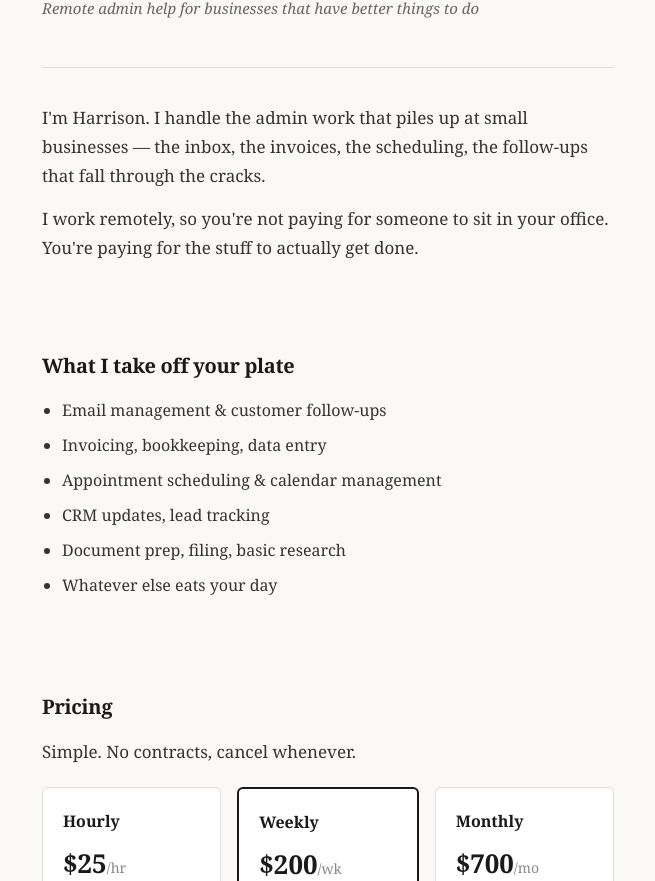
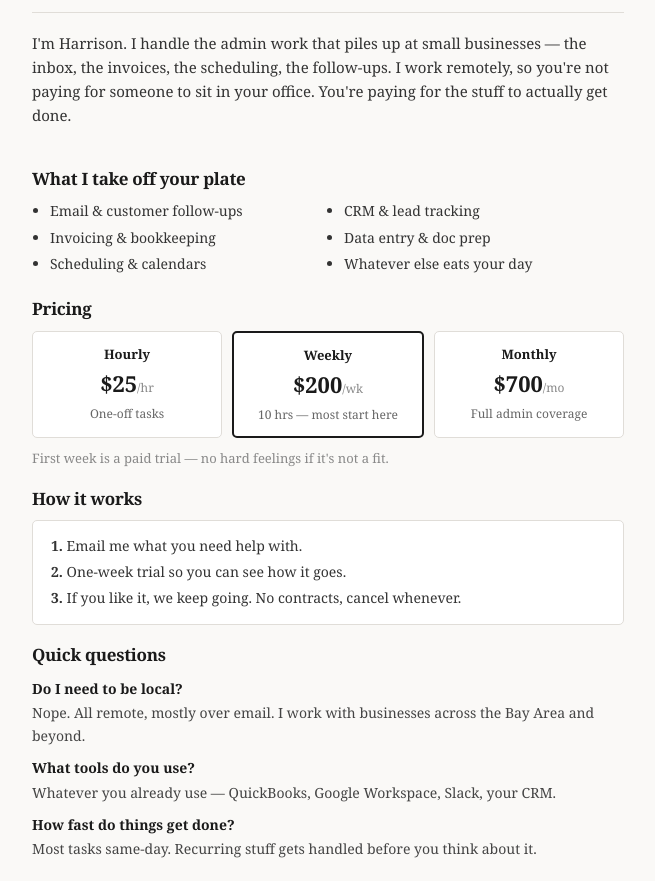
Before and after one commit to Hrampell/swiftadmin, a plain HTML site: page index.html in a window 1280 px wide. Shown: the part 104-985 px from the top of the page, without its empty margins (312-967 px from the left). Drawn offline with Linux system fonts and the light colour scheme.

Commit message:
Compact layout

```diff
--- a/index.html
+++ b/index.html
@@ -11,135 +11,106 @@
     font-family: Georgia, 'Times New Roman', serif;
     color: #1a1a1a;
     background: #faf9f7;
-    line-height: 1.7;
+    line-height: 1.6;
+    font-size: 15px;
   }
 
-  .wrap { max-width: 620px; margin: 0 auto; padding: 0 24px; }
+  .wrap { max-width: 640px; margin: 0 auto; padding: 0 24px; }
 
   header {
-    padding: 48px 0 32px;
+    padding: 32px 0 18px;
     border-bottom: 1px solid #e0ddd8;
   }
 
-  header h1 {
-    font-size: 28px;
-    font-weight: 700;
-    letter-spacing: -0.5px;
-    margin-bottom: 4px;
+  header h1 { font-size: 26px; font-weight: 700; letter-spacing: -0.5px; }
+  header p { color: #666; font-size: 14px; font-style: italic; margin-top: 2px; }
+
+  .intro { padding: 18px 0 14px; }
+  .intro p { margin-bottom: 8px; color: #333; }
+
+  h2 { font-size: 17px; font-weight: 700; margin: 16px 0 8px; letter-spacing: -0.3px; }
+
+  .services {
+    columns: 2;
+    margin: 6px 0 14px 18px;
+    color: #333;
+    font-size: 14px;
   }
 
-  header p {
-    color: #666;
-    font-size: 15px;
-    font-style: italic;
-  }
-
-  section { padding: 36px 0; }
-
-  h2 {
-    font-size: 20px;
-    font-weight: 700;
-    margin-bottom: 14px;
-    letter-spacing: -0.3px;
-  }
-
-  p { margin-bottom: 14px; font-size: 17px; color: #333; }
-
-  .pitch {
-    background: #fff;
-    border: 1px solid #e0ddd8;
-    border-radius: 6px;
-    padding: 28px;
-    margin: 24px 0;
-  }
-
-  .pitch p { font-size: 16px; margin-bottom: 12px; }
-
-  ul {
-    margin: 12px 0 18px 20px;
-    font-size: 16px;
-    color: #333;
-  }
-
-  li { margin-bottom: 8px; }
+  .services li { margin-bottom: 4px; }
 
   .pricing {
     display: flex;
-    gap: 16px;
-    margin: 20px 0;
-    flex-wrap: wrap;
+    gap: 10px;
+    margin: 8px 0 10px;
   }
 
   .plan {
     flex: 1;
-    min-width: 160px;
     background: #fff;
     border: 1px solid #e0ddd8;
-    border-radius: 6px;
-    padding: 20px;
+    border-radius: 5px;
+    padding: 12px;
+    text-align: center;
   }
 
-  .plan h3 {
-    font-size: 16px;
-    margin-bottom: 4px;
+  .plan h3 { font-size: 13px; margin-bottom: 2px; }
+
+  .plan .price {
+    font-size: 22px;
+    font-weight: 700;
+    margin: 2px 0;
   }
 
-  .plan .price {
-    font-size: 26px;
-    font-weight: 700;
-    margin: 6px 0;
-    color: #1a1a1a;
+  .plan .price span { font-size: 12px; font-weight: 400; color: #888; }
+  .plan .detail { font-size: 12px; color: #666; margin: 0; }
+  .pop { border-color: #1a1a1a; border-width: 2px; }
+
+  .steps {
+    background: #fff;
+    border: 1px solid #e0ddd8;
+    border-radius: 5px;
+    padding: 14px 18px;
+    margin: 8px 0;
+    font-size: 14px;
+    color: #333;
   }
 
-  .plan .price span {
-    font-size: 14px;
-    font-weight: 400;
-    color: #888;
-  }
+  .steps p { margin-bottom: 4px; }
+  .steps p:last-child { margin-bottom: 0; }
 
-  .plan .detail {
-    font-size: 14px;
-    color: #666;
-    margin: 0;
-  }
+  .faq { font-size: 14px; }
+  .faq h3 { font-size: 14px; font-weight: 700; margin: 10px 0 2px; }
+  .faq p { color: #444; margin-bottom: 6px; }
 
-  .pop {
-    border-color: #1a1a1a;
-    border-width: 2px;
-  }
+  .contact { padding: 14px 0 8px; }
+  .contact p { margin-bottom: 8px; color: #333; }
 
   .cta {
     display: inline-block;
     background: #1a1a1a;
     color: #fff;
-    padding: 12px 28px;
-    border-radius: 5px;
+    padding: 10px 24px;
+    border-radius: 4px;
     text-decoration: none;
     font-family: Georgia, serif;
-    font-size: 16px;
-    margin-top: 8px;
+    font-size: 14px;
   }
 
   .cta:hover { background: #333; }
 
-  .faq h3 {
-    font-size: 17px;
-    font-weight: 700;
-    margin: 20px 0 6px;
-  }
-
-  .faq p { font-size: 16px; }
+  .note { font-size: 13px; color: #888; margin-top: 6px; }
 
   footer {
-    padding: 32px 0;
+    padding: 16px 0;
     border-top: 1px solid #e0ddd8;
-    font-size: 14px;
-    color: #999;
+    font-size: 12px;
+    color: #bbb;
   }
 
   @media (max-width: 500px) {
-    .pricing { flex-direction: column; }
-    header { padding: 32px 0 24px; }
+    .pricing { flex-direction: column; gap: 6px; }
+    .services { columns: 1; }
   }
 </style>
 </head>
@@ -151,75 +122,64 @@
   <p>Remote admin help for businesses that have better things to do</p>
 </header>
 
-<section>
-  <p>I'm Harrison. I handle the admin work that piles up at small businesses &mdash; the inbox, the invoices, the scheduling, the follow-ups that fall through the cracks.</p>
-  <p>I work remotely, so you're not paying for someone to sit in your office. You're paying for the stuff to actually get done.</p>
-</section>
+<div class="intro">
+  <p>I'm Harrison. I handle the admin work that piles up at small businesses &mdash; the inbox, the invoices, the scheduling, the follow-ups. I work remotely, so you're not paying for someone to sit in your office. You're paying for the stuff to actually get done.</p>
+</div>
 
-<section>
 <h2>What I take off your plate</h2>
-  <ul>
-    <li>Email management &amp; customer follow-ups</li>
-    <li>Invoicing, bookkeeping, data entry</li>
-    <li>Appointment scheduling &amp; calendar management</li>
-    <li>CRM updates, lead tracking</li>
-    <li>Document prep, filing, basic research</li>
+<ul class="services">
+  <li>Email &amp; customer follow-ups</li>
+  <li>Invoicing &amp; bookkeeping</li>
+  <li>Scheduling &amp; calendars</li>
+  <li>CRM &amp; lead tracking</li>
+  <li>Data entry &amp; doc prep</li>
   <li>Whatever else eats your day</li>
 </ul>
-</section>
 
-<section>
 <h2>Pricing</h2>
-  <p>Simple. No contracts, cancel whenever.</p>
 <div class="pricing">
   <div class="plan">
     <h3>Hourly</h3>
     <div class="price">$25<span>/hr</span></div>
-      <p class="detail">Good for one-off tasks or overflow weeks</p>
+    <p class="detail">One-off tasks</p>
   </div>
   <div class="plan pop">
     <h3>Weekly</h3>
     <div class="price">$200<span>/wk</span></div>
-      <p class="detail">10 hours. Most clients start here</p>
+    <p class="detail">10 hrs &mdash; most start here</p>
   </div>
   <div class="plan">
     <h3>Monthly</h3>
     <div class="price">$700<span>/mo</span></div>
-      <p class="detail">~40 hrs. Full admin coverage</p>
+    <p class="detail">Full admin coverage</p>
   </div>
 </div>
-  <p style="font-size:15px;color:#666;">First week is a paid trial &mdash; if it's not working out, no hard feelings.</p>
-</section>
+<p class="note">First week is a paid trial &mdash; no hard feelings if it's not a fit.</p>
 
-<section>
 <h2>How it works</h2>
-  <div class="pitch">
-    <p><strong>1.</strong> We hop on a quick call or email to figure out what you need.</p>
-    <p><strong>2.</strong> I start with a one-week trial so you can see how it goes.</p>
-    <p><strong>3.</strong> If you like it, we keep going. If not, you only paid for the trial.</p>
-    <p style="margin-bottom:0;">That's it. No setup fees, no long-term commitment.</p>
+<div class="steps">
+  <p><strong>1.</strong> Email me what you need help with.</p>
+  <p><strong>2.</strong> One-week trial so you can see how it goes.</p>
+  <p><strong>3.</strong> If you like it, we keep going. No contracts, cancel whenever.</p>
 </div>
-</section>
 
-<section class="faq">
+<div class="faq">
   <h2>Quick questions</h2>
   <h3>Do I need to be local?</h3>
-  <p>Nope. I work with businesses across the Bay Area and beyond, all remote. Most communication happens over email.</p>
+  <p>Nope. All remote, mostly over email. I work with businesses across the Bay Area and beyond.</p>
   <h3>What tools do you use?</h3>
-  <p>Whatever you already use &mdash; QuickBooks, Google Workspace, Slack, your CRM. I'll adapt to your setup.</p>
+  <p>Whatever you already use &mdash; QuickBooks, Google Workspace, Slack, your CRM.</p>
   <h3>How fast do things get done?</h3>
-  <p>Most tasks same-day. Recurring stuff gets handled before you have to think about it.</p>
-</section>
+  <p>Most tasks same-day. Recurring stuff gets handled before you think about it.</p>
+</div>
 
-<section>
+<div class="contact">
   <h2>Get in touch</h2>
-  <p>Shoot me an email and tell me what's eating your time. I'll let you know if I can help (and if I can't, I'll say so).</p>
+  <p>Tell me what's eating your time. I'll let you know if I can help.</p>
   <a class="cta" href="mailto:harrisonrampell@gmail.com">harrisonrampell@gmail.com</a>
-</section>
+</div>
 
-<footer>
-  <p>&copy; 2026 SwiftAdmin</p>
-</footer>
+<footer>&copy; 2026 SwiftAdmin</footer>
 
 </div>
 </body>
```
Lines whose indentation alone changed are shown as unchanged.
